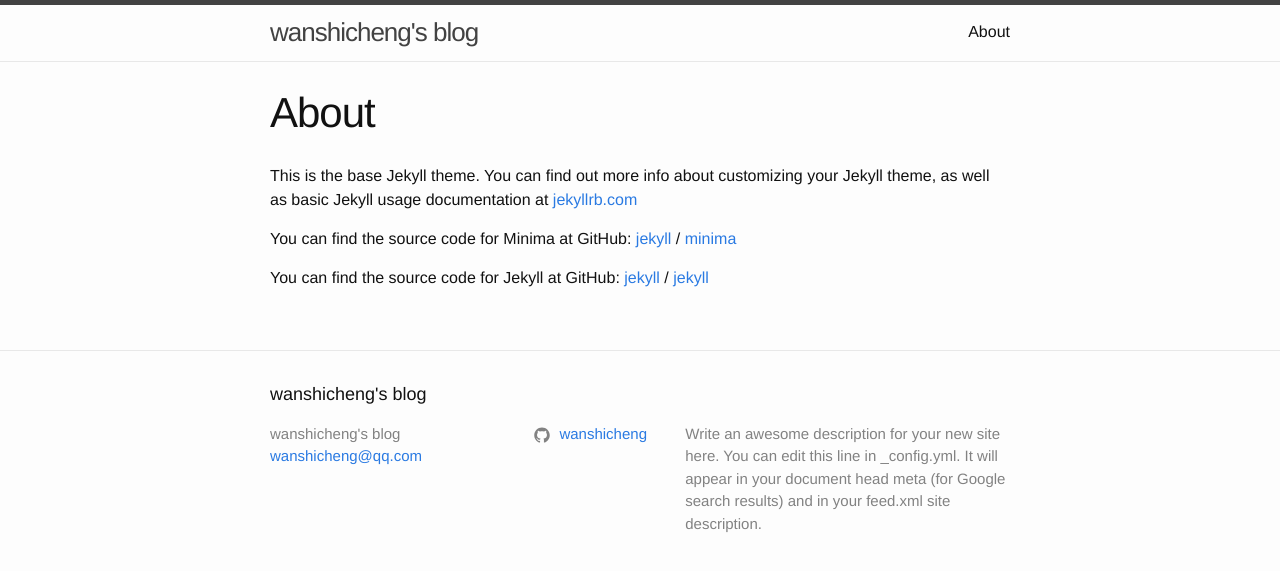
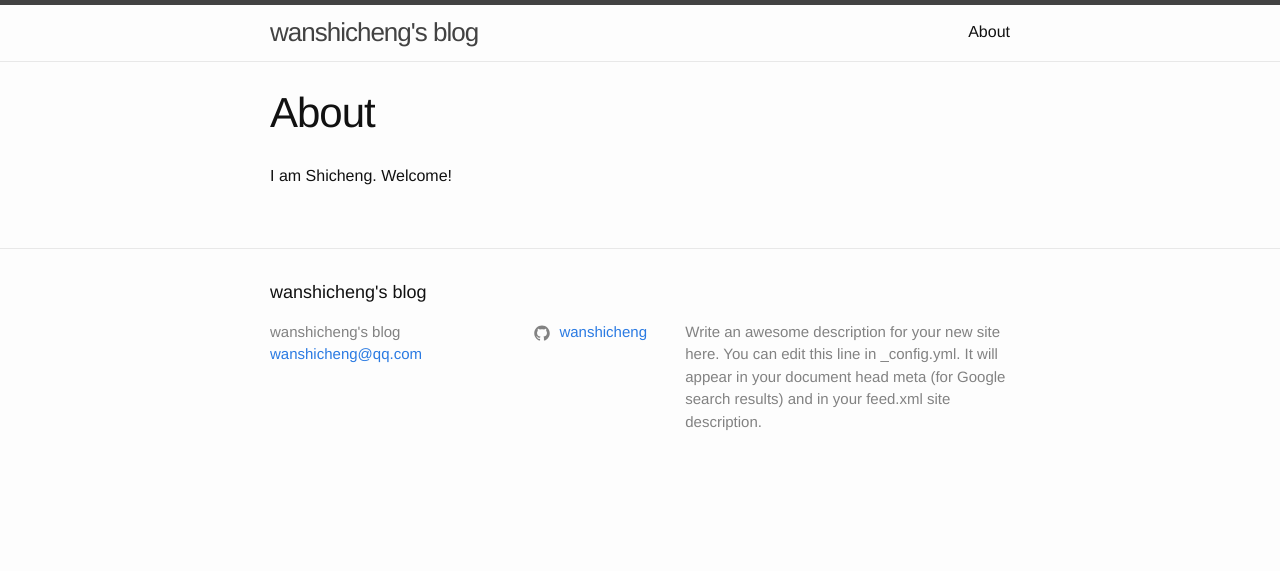
Before and after one commit to wanshicheng/wanshicheng.github.io, a Jekyll site: the page built from about.md, in a window 1280 px wide. Shown: the top 571 px of the page. Built offline with Jekyll 4.4.1, drawn with Linux system fonts in a browser that asks for light colours; comment, search, counter and statistics services are not loaded.

```diff
--- a/about.md
+++ b/about.md
@@ -4,15 +4,4 @@
 permalink: /about/
 ---
 
-This is the base Jekyll theme. You can find out more info about customizing your Jekyll theme, as well as basic Jekyll usage documentation at [jekyllrb.com](https://jekyllrb.com/)
-
-You can find the source code for Minima at GitHub:
-[jekyll][jekyll-organization] /
-[minima](https://github.com/jekyll/minima)
-
-You can find the source code for Jekyll at GitHub:
-[jekyll][jekyll-organization] /
-[jekyll](https://github.com/jekyll/jekyll)
-
-
-[jekyll-organization]: https://github.com/jekyll
+I am Shicheng. Welcome!
```
Also changed, not shown: _includes/head.html (+9 -0 lines).
